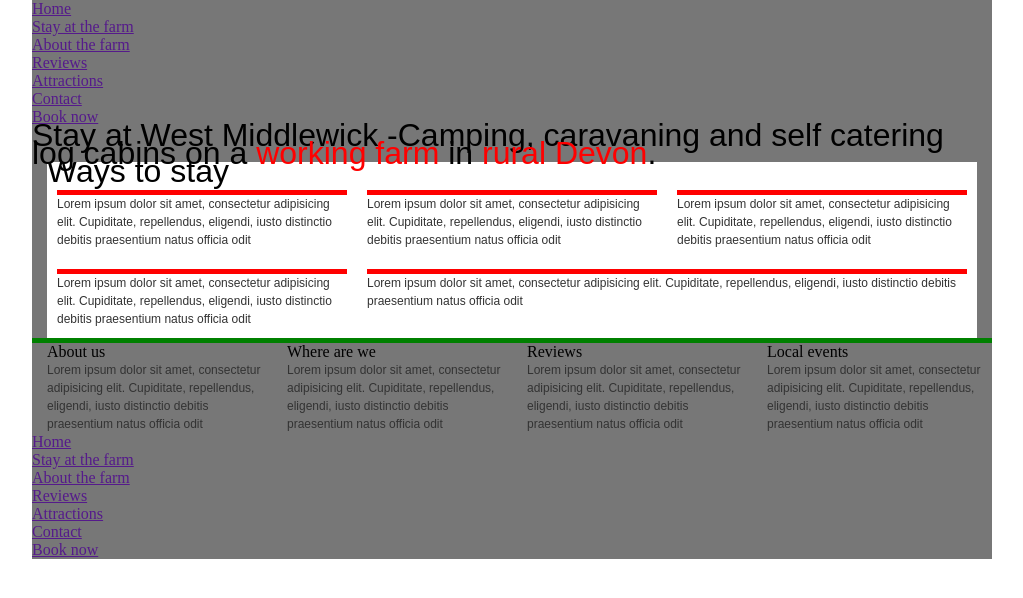
After one commit to sibo2000/wmf-www, a PHP site: page /tpl-homeLanding.html in a window 1280 px wide. The commit adds this page. Shown: the top 598 px of the page, without its empty margins (128-1151 px from the left). Run offline with PHP 8.4, Linux system fonts and the light colour scheme.

Commit message:
tpl-landHome grid added
Signed-off-by: Simon Bowler <simonrobertbowler@gmail.com>

```diff
--- a/css/base-styles.css
+++ b/css/base-styles.css
@@ -64,7 +64,6 @@ p {
 h1 {
 	font-family: 'Signika', sans-serif;
 	font-size:2em;
-
 }
 
 h2 {
--- a/css/layout-styles.css
+++ b/css/layout-styles.css
@@ -3,76 +3,76 @@
 .l-pagewrap {
 	width: 320px;
 	margin: 0 auto;
+	overflow: hidden;
 }
 
-.l-2of3 {
-	width: 66%;
-	background: green;
+.l-primary {
+	overflow: hidden;
 }
 
-.l-1of3 {
-	width: 33%;
-	background: red;
+.l-secondary {
+	width: 100%;
+	overflow: hidden;
 }
 
-.l-1of4 {
-	width: 25%;
-	background: blue;
+.mod-stayBlock {
+	width: 310px;
+	float: left;
 }
 
-.l-column {
+.mod-stayBlockDouble {
 	width: 100%;
 }
 
-.l-span1 {
-
-}
-
-.l-span2 {
-
-}
-
-.l-pad1 {
-	padding: 32px;
-}
-
-.l-padHalf {
-	padding: 16px;
+.mod-subBlock {
+	width: 100%;
+	float: left;
 }
 
 
+
 @media only screen and (min-width : 480px) {
-/* Styles */
 	.l-pagewrap {
 		width: 480px;
 		margin: 0 auto;
 	}
-	.l-1of4 {
-		width: 50%;
-		background: blue;
+	.mod-stayBlock {
+		width: 225px;
 	}
-	.l-column {
+	.mod-stayBlockDouble {
+		width: 100%;
+	}
+	.mod-subBlock {
+		width: 240px;
 		float: left;
 	}
 }
 
-
 @media only screen and (min-width : 760px) {
-/* Styles */
 	.l-pagewrap {
 		width: 760px;
 		margin: 0 auto;
 	}
+	.mod-stayBlock {
+		width: 365px;
+	}
+	.mod-subBlock {
+		width: 190px;
+	}
 }
 
-@media only screen and (min-width : 980px) {
-/* Styles */
+@media only screen and (min-width : 960px) {
 	.l-pagewrap {
-		width:980px;
-		margin: 0 auto;
+		width:960px;
 	}
-	.l-1of4 {
-		width: 25%;
-		background: blue;
+	.mod-stayBlock {
+		width: 310px;
+	}
+	.mod-stayBlockDouble {
+		width: 620px;
+		float: left;
+	}
+	.mod-subBlock {
+		width: 240px;
 	}
 }
--- a/css/mod-styles.css
+++ b/css/mod-styles.css
@@ -1,7 +1,54 @@
 
 
-/* Main nav */
+/* ------------------------------------------------------
+
+										Main nav
+
+------------------------------------------------------ */
 
 .mod-mainNav {
 
 }
+
+
+
+
+/* ------------------------------------------------------
+
+									  Mod stayBlock
+
+------------------------------------------------------ */
+
+.mod-stayBlock {
+
+}
+
+.mod-stayBlockDouble {
+
+}
+
+
+.mod-stayBlock p {
+	margin: 10px;
+	border-top: solid 5px red;
+}
+
+
+/* ------------------------------------------------------
+
+									  Mod subBlock
+
+------------------------------------------------------ */
+
+.mod-subBlock {
+
+}
+
+.mod-subBlock h4,
+.mod-subBlock p {
+	margin-left: 15px;
+}
+
+.mod-subBlock {
+	border-top: solid 5px green;
+}
--- /dev/null
+++ b/css/tpl-homeLanding.css
@@ -0,0 +1,22 @@
+
+.l-pagewrap {
+	background: #777;
+}
+
+.l-primary {
+	background: #fff;
+	margin: 0 15px;
+}
+
+@media only screen and (min-width : 480px) {
+
+}
+
+@media only screen and (min-width : 760px) {
+
+}
+
+@media only screen and (min-width : 960px) {
+
+
+}
--- /dev/null
+++ b/tpl-homeLanding.html
@@ -0,0 +1,83 @@
+<!doctype html>
+<head>
+
+	<title>West Middlewick Farm | Front end Framework</title>
+
+	<link rel="stylesheet" href="css/base-styles.css">
+	<link rel="stylesheet" href="css/layout-styles.css">
+	<link rel="stylesheet" href="css/mod-styles.css">
+	<link rel="stylesheet" href="css/theme-wmf.css">
+	<link rel="stylesheet" href="css/tpl-homeLanding.css">
+
+</head>
+
+<body class="tpl-homeLanding">
+  <div class="l-pagewrap">
+    <header>
+      <nav>
+        <ul>
+          <li><a href="">Home</a></li>
+          <li><a href="">Stay at the farm</a></li>
+          <li><a href="">About the farm</a></li>
+          <li><a href="">Reviews</a></li>
+          <li><a href="">Attractions</a></li>
+          <li><a href="">Contact</a></li>
+          <li><a href="">Book now</a></li>
+        </ul>
+      </nav>
+    </header>
+    <section class="l-masthead">
+      <h1>Stay at West Middlewick -Camping, caravaning and self catering log cabins on a <em>working farm</em> in <em>rural Devon</em>.</h1>
+    </section>
+    <section class="l-primary">
+      <h2>Ways to stay</h2>
+      <div class="mod-stayBlock">
+        <p>Lorem ipsum dolor sit amet, consectetur adipisicing elit. Cupiditate, repellendus, eligendi, iusto distinctio debitis praesentium natus officia odit </p>
+      </div>
+      <div class="mod-stayBlock">
+        <p>Lorem ipsum dolor sit amet, consectetur adipisicing elit. Cupiditate, repellendus, eligendi, iusto distinctio debitis praesentium natus officia odit </p>
+      </div>
+      <div class="mod-stayBlock">
+        <p>Lorem ipsum dolor sit amet, consectetur adipisicing elit. Cupiditate, repellendus, eligendi, iusto distinctio debitis praesentium natus officia odit </p>
+      </div>
+      <div class="mod-stayBlock">
+        <p>Lorem ipsum dolor sit amet, consectetur adipisicing elit. Cupiditate, repellendus, eligendi, iusto distinctio debitis praesentium natus officia odit </p>
+      </div>
+      <div class="mod-stayBlock mod-stayBlockDouble">
+        <p>Lorem ipsum dolor sit amet, consectetur adipisicing elit. Cupiditate, repellendus, eligendi, iusto distinctio debitis praesentium natus officia odit </p>
+      </div>
+    </section>
+    <section class="l-secondary">
+      <div class="mod-subBlock">
+        <h4>About us</h4>
+        <p>Lorem ipsum dolor sit amet, consectetur adipisicing elit. Cupiditate, repellendus, eligendi, iusto distinctio debitis praesentium natus officia odit </p>
+      </div>
+      <div class="mod-subBlock">
+        <h4>Where are we</h4>
+        <p>Lorem ipsum dolor sit amet, consectetur adipisicing elit. Cupiditate, repellendus, eligendi, iusto distinctio debitis praesentium natus officia odit </p>
+      </div>
+      <div class="mod-subBlock">
+        <h4>Reviews</h4>
+        <p>Lorem ipsum dolor sit amet, consectetur adipisicing elit. Cupiditate, repellendus, eligendi, iusto distinctio debitis praesentium natus officia odit </p>
+      </div>
+      <div class="mod-subBlock">
+        <h4>Local events</h4>
+        <p>Lorem ipsum dolor sit amet, consectetur adipisicing elit. Cupiditate, repellendus, eligendi, iusto distinctio debitis praesentium natus officia odit </p>
+      </div>
+    </section>
+    <footer>
+      <nav>
+        <ul>
+          <li><a href="">Home</a></li>
+          <li><a href="">Stay at the farm</a></li>
+          <li><a href="">About the farm</a></li>
+          <li><a href="">Reviews</a></li>
+          <li><a href="">Attractions</a></li>
+          <li><a href="">Contact</a></li>
+          <li><a href="">Book now</a></li>
+        </ul>
+      </nav>
+    </footer>
+  </div>
+</body>
+</html>
```
